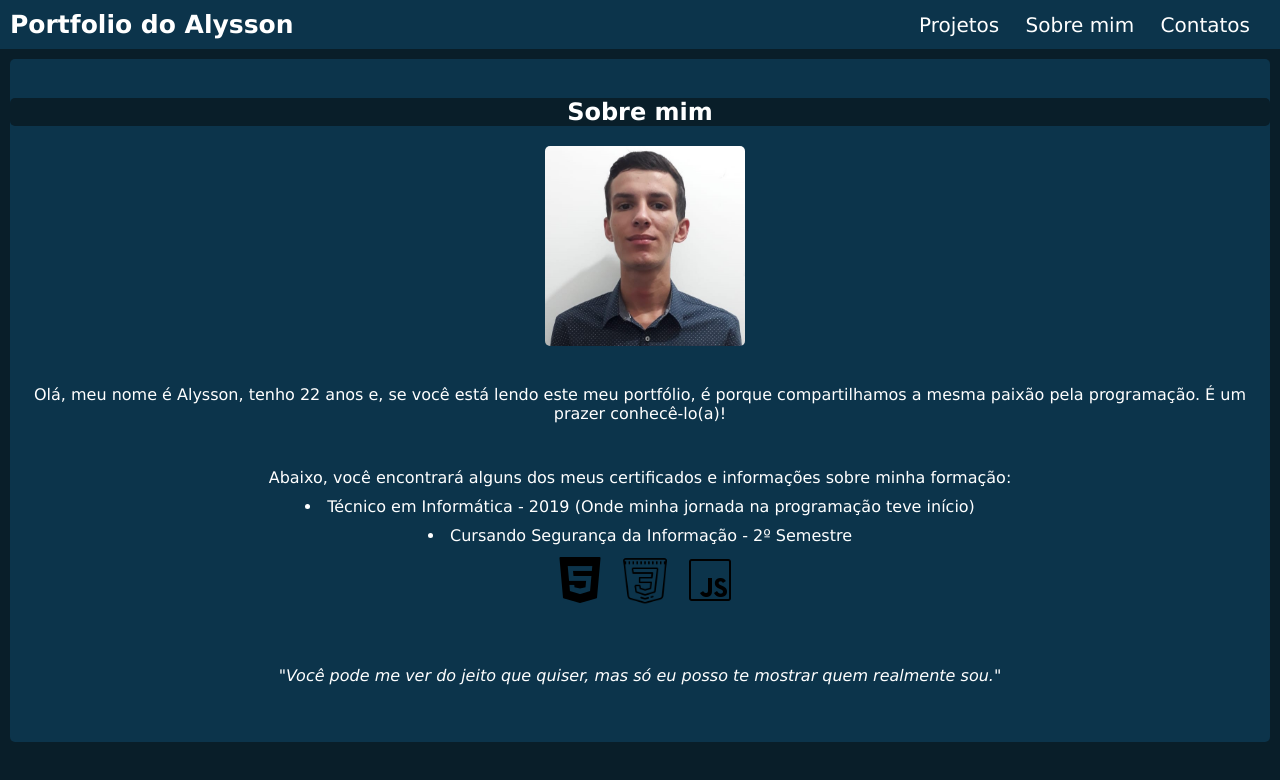
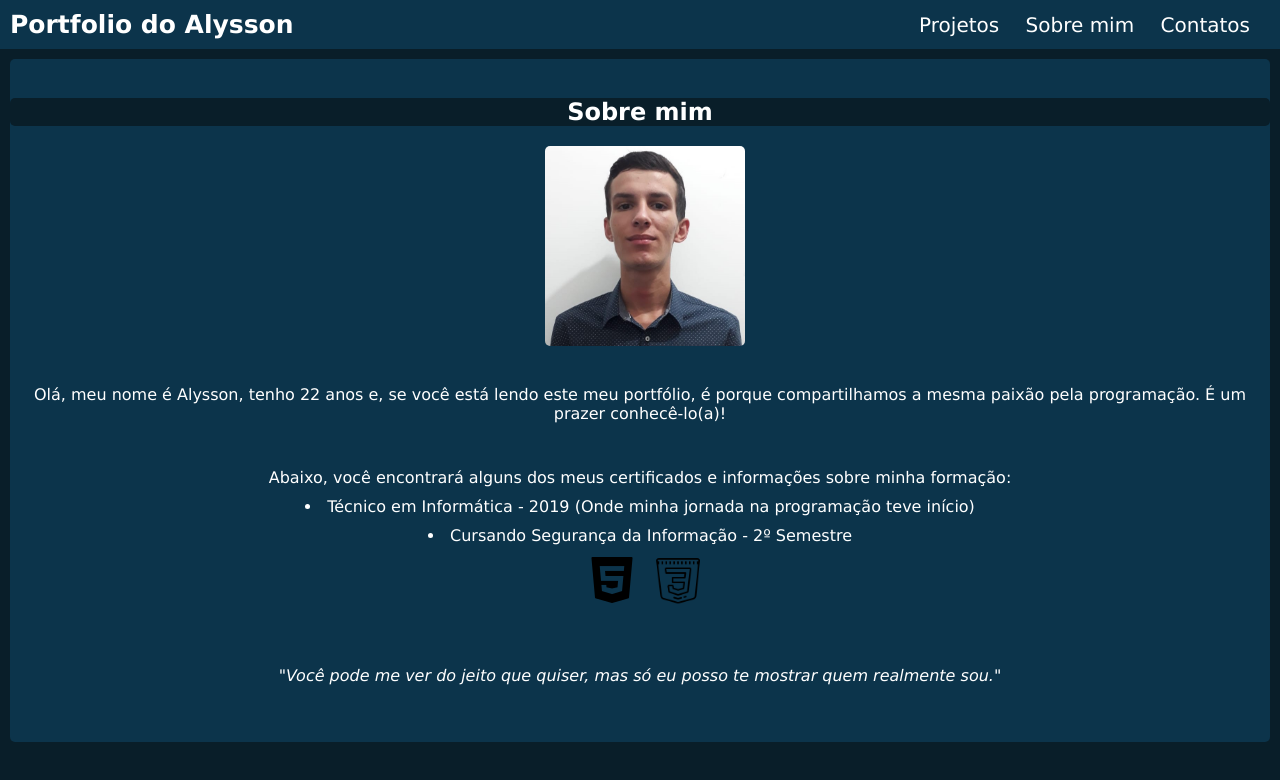
Before and after one commit to Alymago/Portfolio, a plain HTML site: page views/About.html in a window 1280 px wide. Drawn offline with Linux system fonts and the light colour scheme.

Commit message:
Update About.html

```diff
--- a/views/About.html
+++ b/views/About.html
@@ -53,7 +53,6 @@
 
           <img src="../img/html.png" alt="logo linkedin" class="img" title="html-5">
           <img src="../img/css.png" alt="logo instagram" class="img" title="css 3">
-          <img src="../img/javascript.png" alt="logo javascript" class="img" title="javascript">
           <br><br><br><br>
 
           <a class="body-text" style="font-style: italic">"Você pode me ver do jeito que quiser, mas só eu posso te mostrar quem realmente sou."</a>
```
